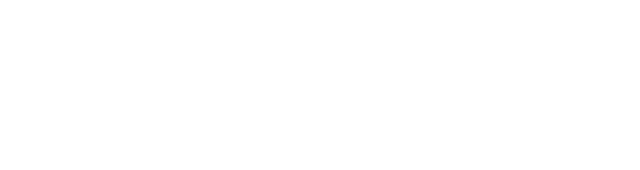
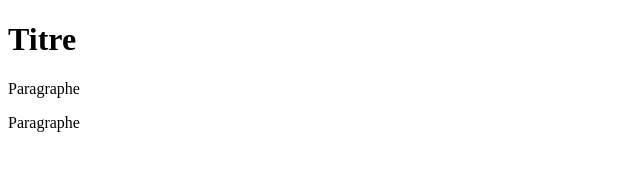
Before and after one commit to Lukasambry/GitProject3IW1, a plain HTML site: page index.html in a window 1280 px wide. Shown: the whole page, without its empty margins (0-640 px from the left). Drawn offline with Linux system fonts and the light colour scheme.

Commit message:
feat/adding title and paragraphs to index.html

```diff
--- a/index.html
+++ b/index.html
@@ -6,8 +6,9 @@
     <title>Starter Pack</title>
 </head>
 <body>
-
-
     <script src="./script.js"></script>
+    <h1>Titre</h1>
+    <p>Paragraphe</p>
+    <p>Paragraphe</p>
 </body>
 </html>
```
